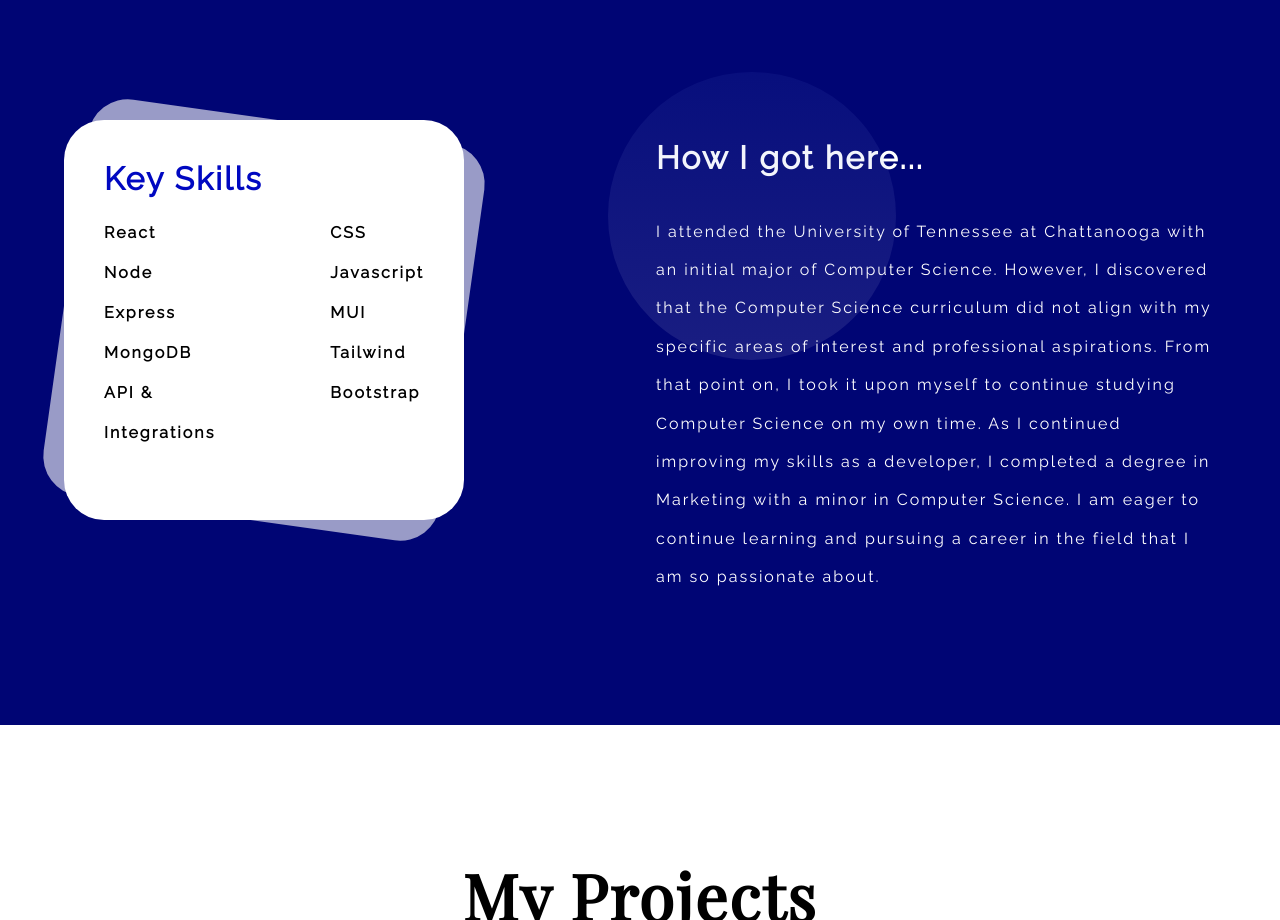
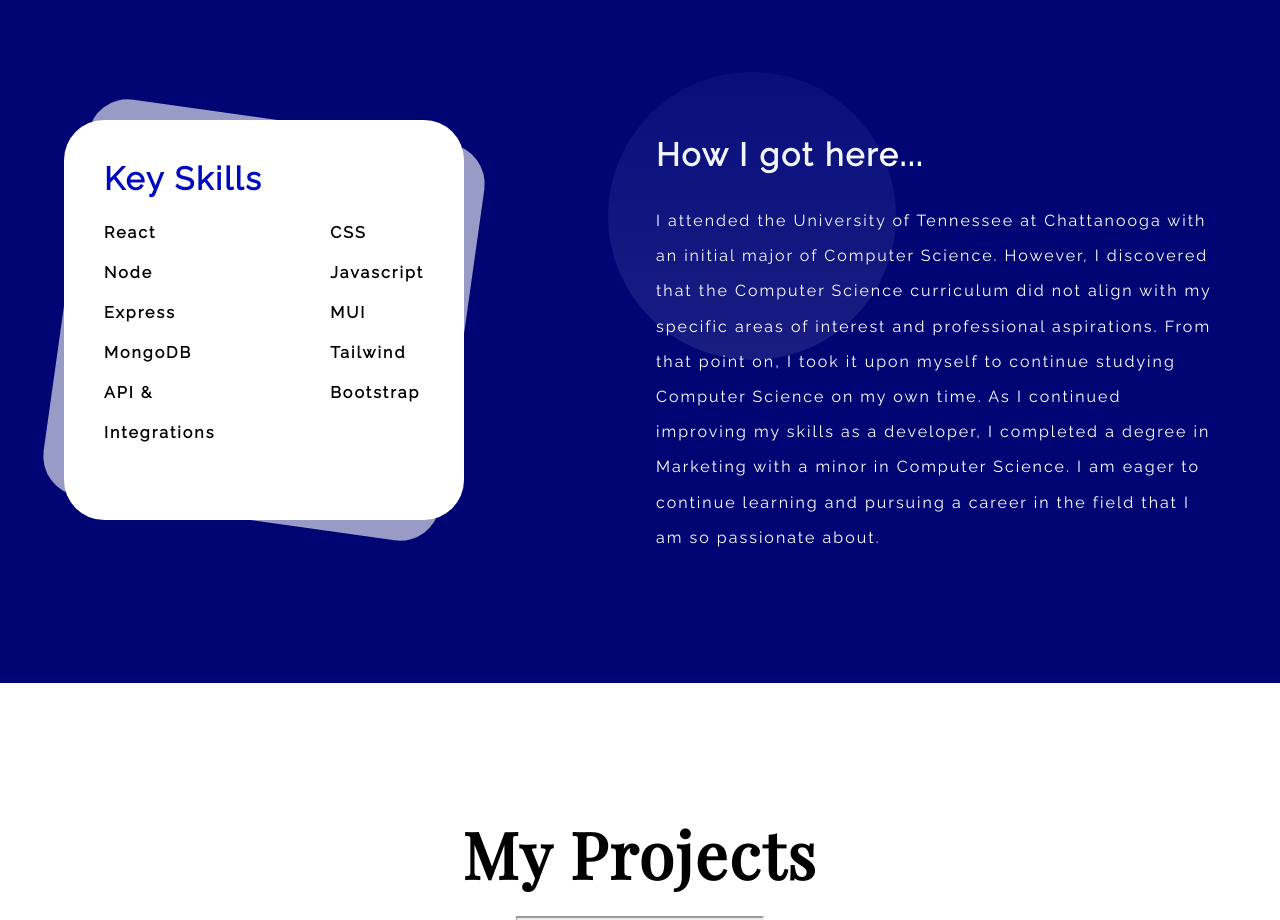
Before and after one commit to savagekyle/Portfolio, a React (Create React App) app: page / in a window 1280 px wide. Shown: the part 860-1780 px from the top of the page. Built offline with nearby package versions, Linux system fonts and the light colour scheme.

Commit message:
minor styling change

```diff
--- a/src/scenes/about/index.css
+++ b/src/scenes/about/index.css
@@ -7,7 +7,7 @@
 
 .story {
   max-width: 35rem;
-  line-height: 2.4;
+  line-height: 2.2;
   position: relative;
   justify-content: center;
   opacity: 0;
@@ -30,7 +30,7 @@
 
 .story h1 {
   font-size: 2rem;
-  margin-bottom: 1rem;
+  margin-bottom: 0.8rem;
 }
 
 @media (max-width: 1200px) {
```
